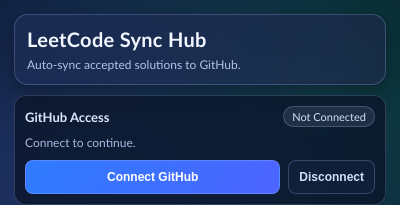
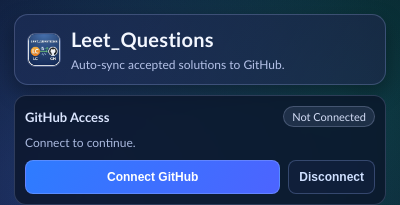
Before and after one commit to mann07g-stack/leetcode_questions_extension, a browser extension: page src/html/popup.html in a window 400 px wide. Shown: the top 205 px of the page. Drawn offline with Linux system fonts and the light colour scheme.

Commit message:
feat: apply Mann Gupta branding and add temporary logo

```diff
--- a/package.json
+++ b/package.json
@@ -1,9 +1,9 @@
 {
-  "name": "leetcode-questions-extension",
+  "name": "leet-questions",
   "version": "1.1.0",
   "type": "module",
   "private": true,
-  "description": "Automatically commit LeetCode question and answer files to GitHub",
+  "description": "Stop losing your progress and start building your developer portfolio with automatic accepted LeetCode solution sync to GitHub.",
   "scripts": {
     "setup": "npm i",
     "format": "prettier --write **/*.{js,css,html,json,md}",
--- a/src/css/popup.css
+++ b/src/css/popup.css
@@ -26,6 +26,20 @@ body {
   padding: 12px;
   background: linear-gradient(120deg, rgba(28, 45, 86, 0.72), rgba(30, 39, 74, 0.62));
   box-shadow: 0 8px 20px rgba(0, 0, 0, 0.35);
+}
+
+.brand-row {
+  display: flex;
+  align-items: center;
+  gap: 10px;
+}
+
+.brand-logo {
+  width: 34px;
+  height: 34px;
+  border-radius: 8px;
+  object-fit: cover;
+  border: 1px solid rgba(153, 173, 224, 0.35);
 }
 
 .hero h1 {
--- a/src/html/popup.html
+++ b/src/html/popup.html
@@ -3,14 +3,19 @@
   <head>
     <meta charset="UTF-8" />
     <meta name="viewport" content="width=device-width, initial-scale=1.0" />
-    <title>LeetCode Sync Hub</title>
+    <title>Leet_Questions</title>
     <link rel="stylesheet" href="../css/popup.css" />
   </head>
   <body>
     <main class="shell">
       <header class="hero">
-        <h1>LeetCode Sync Hub</h1>
-        <p>Auto-sync accepted solutions to GitHub.</p>
+        <div class="brand-row">
+          <img class="brand-logo" src="../../assets/image.jpg" alt="leet Questions logo" />
+          <div>
+            <h1>Leet_Questions</h1>
+            <p>Auto-sync accepted solutions to GitHub.</p>
+          </div>
+        </div>
       </header>
 
       <section class="panel">
```
Also changed, not shown: README.md, assets/image.jpg (added), manifest.json.
